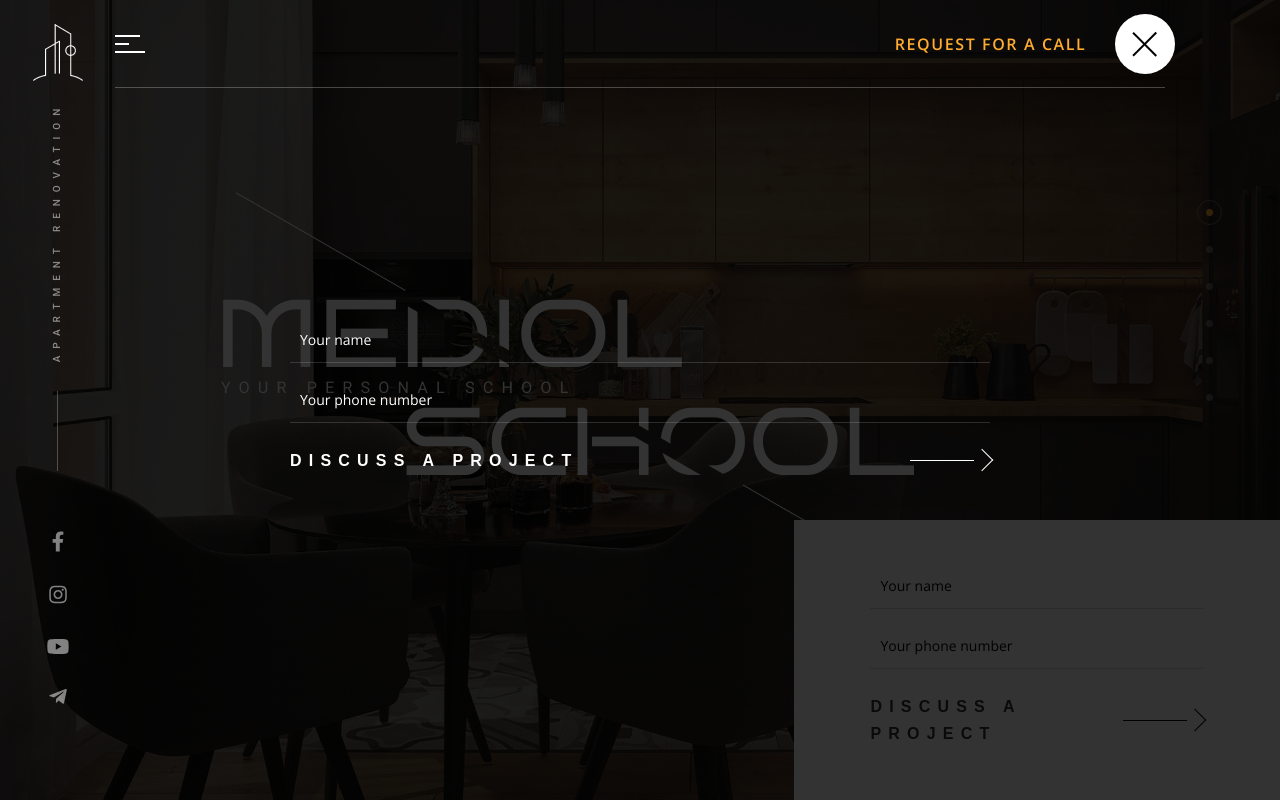
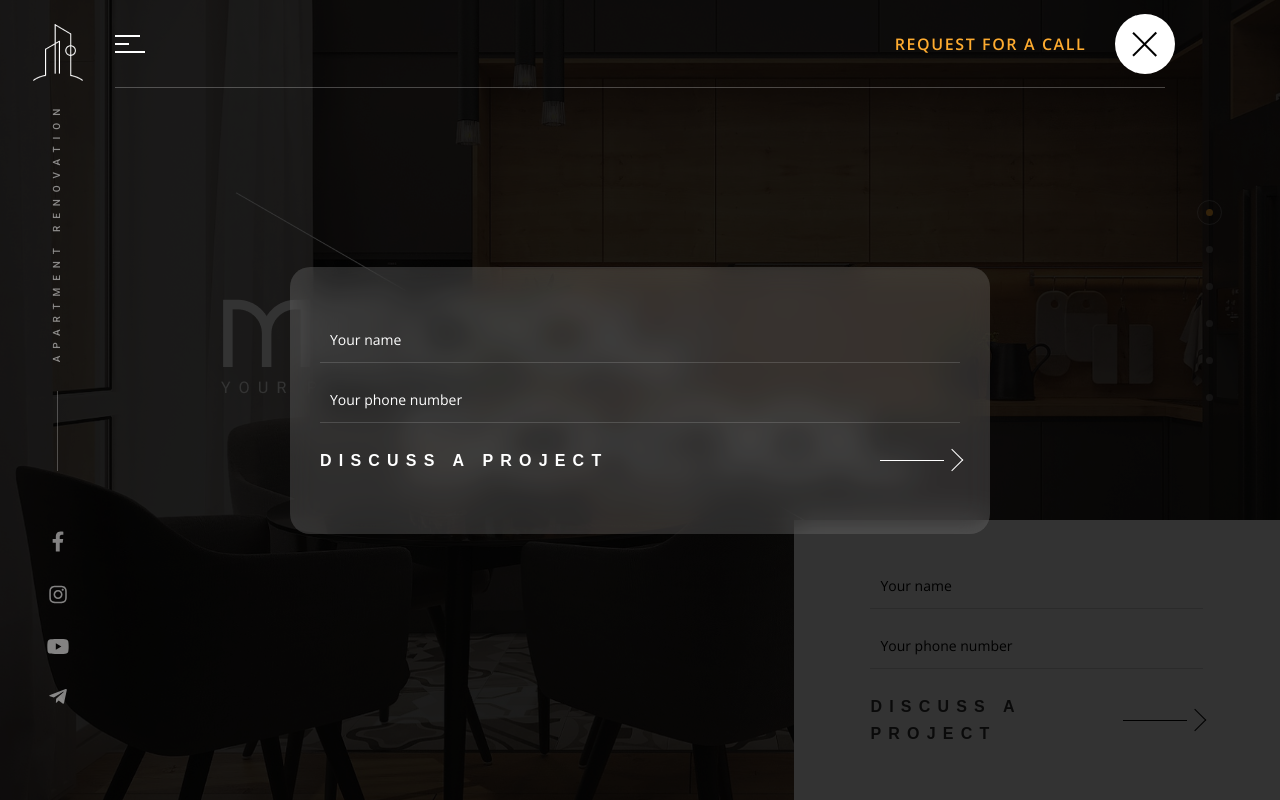
Before and after one commit to RomanKruch/DreamHouse, a React (Vite) app: page /DreamHouse/call in a window 1280 px wide. Shown: the top 800 px of the page. Built offline with nearby package versions, Linux system fonts and the light colour scheme; a web font is replaced by a local one.

Commit message:
improving call modal

```diff
--- a/src/components/RegForm/RegForm.tsx
+++ b/src/components/RegForm/RegForm.tsx
@@ -2,18 +2,23 @@
 import TextInput from '../../common/TextInput/TextInput';
 import './RegForm.scss';
 import BtnWithArrow from '../../common/BtnWithArrow/BtnWithArrow';
+import compareClassName from '../../helpers/compareClassName';
 
 interface IProps {
   white?: boolean;
   onSubmit?: (e: React.FormEvent<HTMLFormElement>) => void;
+  className?: string;
 }
 
-const RegForm = ({ white = false, onSubmit }: IProps) => {
+const RegForm = ({ white = false, onSubmit, className = '' }: IProps) => {
   const [name, setName] = useState('');
   const [phone, setPhone] = useState('');
 
   return (
-    <form className="regForm" onSubmit={onSubmit}>
+    <form
+      className={compareClassName('regForm', className)}
+      onSubmit={onSubmit}
+    >
       <TextInput
         value={name}
         setValue={setName}
--- /dev/null
+++ b/src/modules/CallModal/CallModal.scss
@@ -0,0 +1,8 @@
+@import '../../variables';
+
+.call_form {
+  padding: 60px 30px;
+  border-radius: 20px;
+  background-color: rgba($white, 0.15);
+  backdrop-filter: blur(15px);
+}
--- a/src/modules/CallModal/CallModal.tsx
+++ b/src/modules/CallModal/CallModal.tsx
@@ -2,7 +2,7 @@
 import Modal from '../../common/Modal/Modal';
 import RegForm from '../../components/RegForm/RegForm';
 import ThankYou from '../../components/ThankYou/ThankYou';
-
+import './CallModal.scss';
 
 const CallModal = () => {
   const [isSubmit, setIsSubmit] = useState(false);
@@ -15,7 +15,11 @@
 
   return (
     <Modal>
-      {isSubmit ? <ThankYou /> : <RegForm white={true} onSubmit={onSubmit} />}
+      {isSubmit ? (
+        <ThankYou />
+      ) : (
+        <RegForm white={true} onSubmit={onSubmit} className="call_form" />
+      )}
     </Modal>
   );
 };
```
